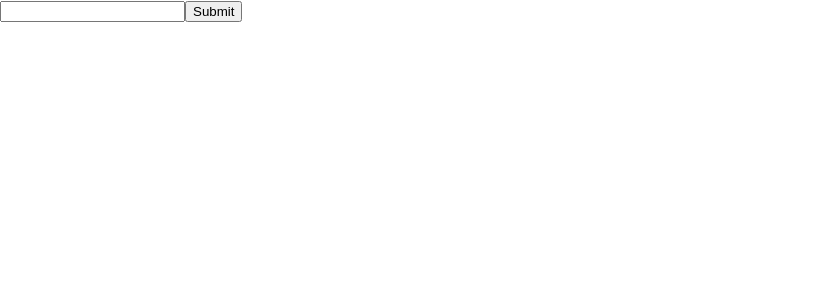
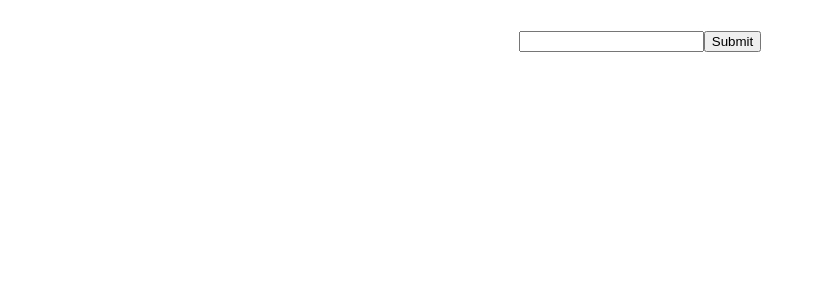
Before and after one commit to val-fom/react-typescript, a React (Create React App) app: page / in a window 1280 px wide. Shown: the top 300 px of the page, without its empty margins (0-824 px from the left). Built offline with nearby package versions, Linux system fonts and the light colour scheme.

Commit message:
feat(styles): add styled-comonents

```diff
--- a/package.json
+++ b/package.json
@@ -7,9 +7,11 @@
     "@types/node": "12.12.11",
     "@types/react": "16.9.11",
     "@types/react-dom": "16.9.4",
+    "@types/styled-components": "^4.4.0",
     "react": "^16.12.0",
     "react-dom": "^16.12.0",
     "react-scripts": "3.2.0",
+    "styled-components": "^4.4.1",
     "typescript": "3.7.2",
     "uuid": "^3.3.3"
   },
--- a/src/TodoList.tsx
+++ b/src/TodoList.tsx
@@ -1,5 +1,6 @@
 import React, { useState } from 'react';
 import { v4 } from 'uuid';
+import styled from 'styled-components';
 
 type FormElem = React.FormEvent<HTMLFormElement>;
 
@@ -47,7 +48,7 @@ export const TodoList: React.FC<{}> = () => {
   };
 
   return (
-    <>
+    <Container>
       <form onSubmit={handleSubmit}>
         <input type="text" onChange={handleChange} required value={value} />
         <input type="submit" />
@@ -73,6 +74,14 @@ export const TodoList: React.FC<{}> = () => {
           ))}
         </ul>
       </section>
-    </>
+    </Container>
   );
 };
+
+const Container = styled.div`
+  width: 100%;
+  display: flex;
+  align-items: center;
+  flex-direction: column;
+  margin-top: 30px;
+`;
```
Also changed, not shown: 1 other file (tests, documents, lock files or other folders).
